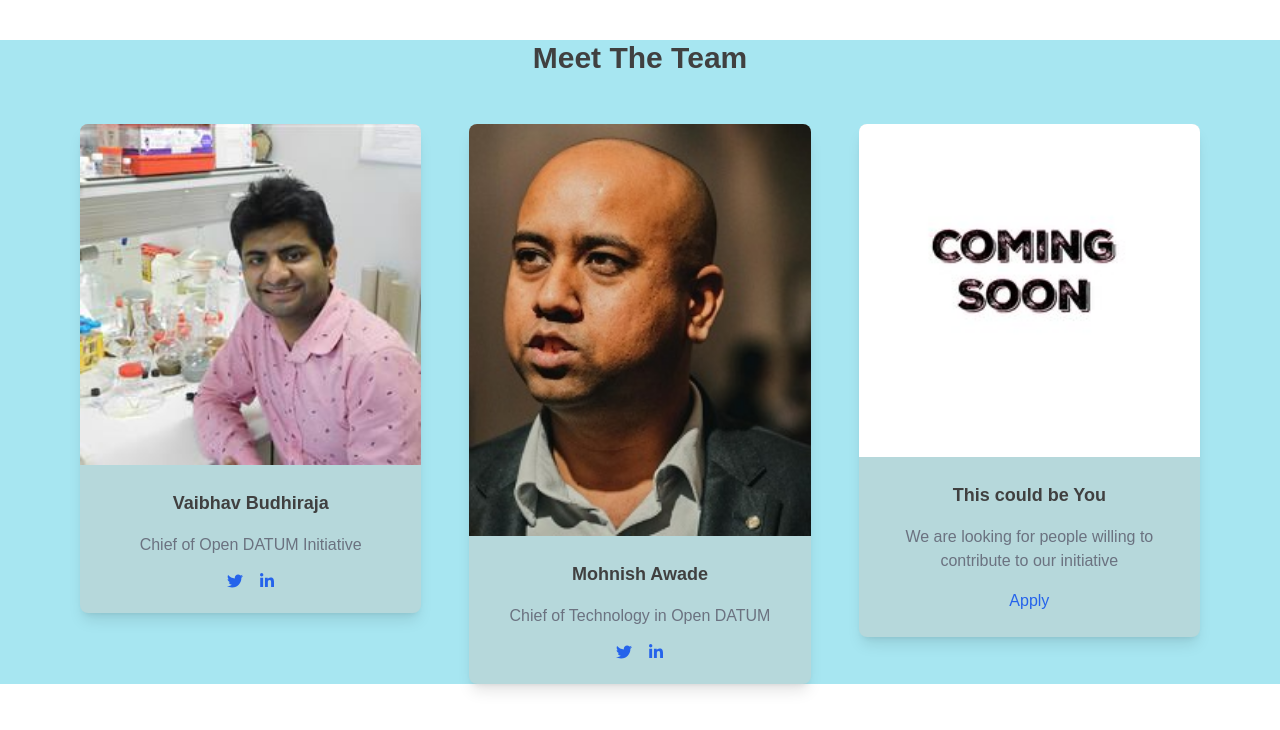
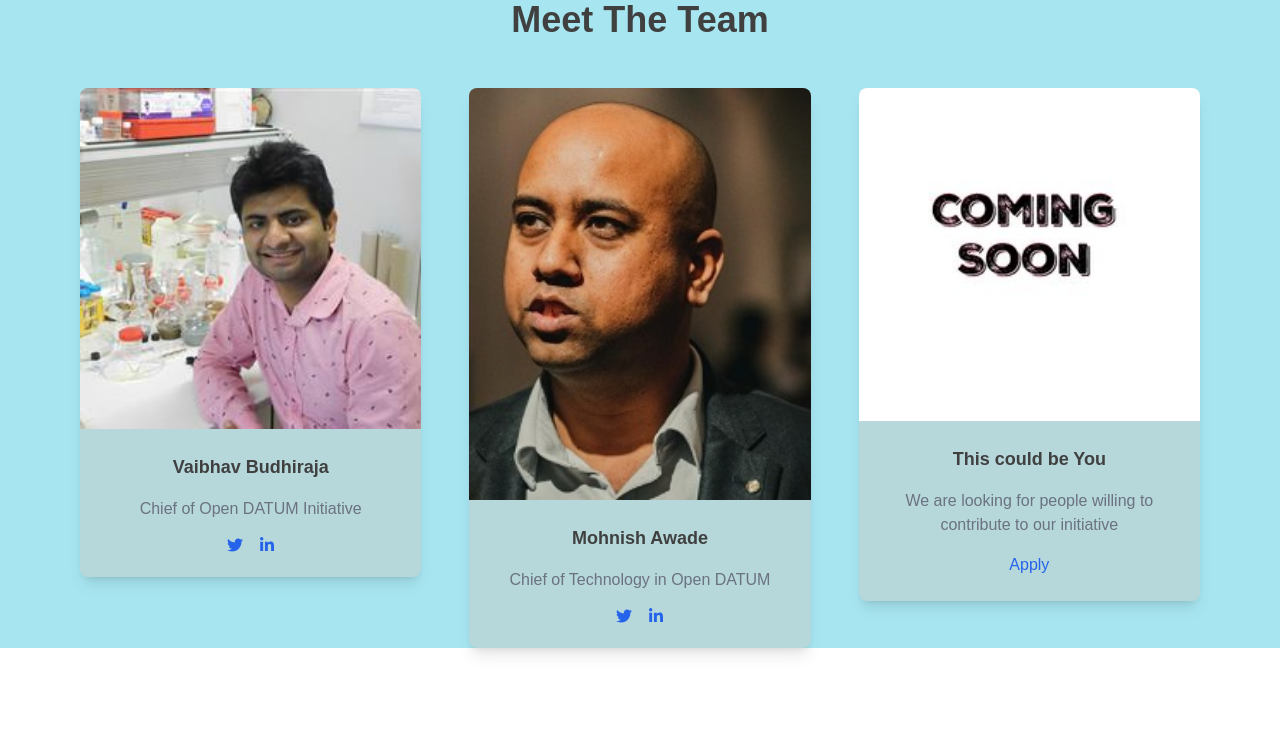
Before and after one commit to Mani007/open-datum-web, a Next.js app: page /About in a window 1280 px wide. Shown: the top 730 px of the page. Built offline with nearby package versions, Linux system fonts and the light colour scheme.

Commit message:
Base landing page ready

```diff
--- a/src/app/About/page.tsx
+++ b/src/app/About/page.tsx
@@ -9,8 +9,8 @@ function About() {
   return (
     <>
 
-<section className="mb-32 mt-10 px-20 bg-[#A7E6F1] text-neutral-700 text-center">
-        <h2 className="text-3xl font-bold mb-12">Meet The Team</h2>
+<section className=" px-20 bg-[#A7E6F1] text-neutral-700 text-center">
+        <h2 className="text-4xl font-bold mb-12">Meet The Team</h2>
 
 
         <div className="grid px-30 md:grid-cols-3 gap-x-6 lg:gap-x-12">
--- a/src/app/Landing/page.tsx
+++ b/src/app/Landing/page.tsx
@@ -11,7 +11,7 @@ function Landing() {
      <div className="relative flex flex-col items-center justify-center">
         <Image src={Img1} alt="base"/>
 
-            <h1 className="font-light absolute text-center  lg:text-8xl md:text-10xl sm:text-10xl "><strong> Micro-Plastics <br /> The Hidden Pandemic </strong></h1>
+            <h1 className="font-light absolute text-center text-slate-800 lg:text-8xl md:text-10xl sm:text-10xl "><strong> Micro-Plastics <br /> The Hidden Pandemic </strong></h1>
 
 
     </div>
--- a/src/app/Roadmap/page.tsx
+++ b/src/app/Roadmap/page.tsx
@@ -4,8 +4,8 @@ function Roadmap() {
   return (
     <>
     <section className="items-center bg-[#A7E6F1]  justify-center">
-        <div className="mb-5 mt-5 text-gray-800 text-center">
-          <h2 className="text-3xl font-bold mb-6">Project Road-Map</h2>
+        <div className=" text-gray-800 text-center">
+          <h2 className="text-4xl pt-10 font-bold mb-6">Project Road-Map</h2>
         </div>
         <div className="flex items-center justify-center py-10">
   <div className="max-w-screen-sm  lg:max-w-screen-md xl:max-w-screen-lg px-20 mx-auto">
--- a/src/app/page.tsx
+++ b/src/app/page.tsx
@@ -3,12 +3,14 @@ import Navbar from "./Navbar/page";
 import Footer from "./Footer/page";
 import About from "./About/page";
 import Landing from "./Landing/page";
+import Roadmap from "./Roadmap/page";
 
 export default function Home() {
   return (
     <>
     <Navbar/>
     <Landing/>
+    <Roadmap/>
     <About/>
     <Footer/>
     </>
```
